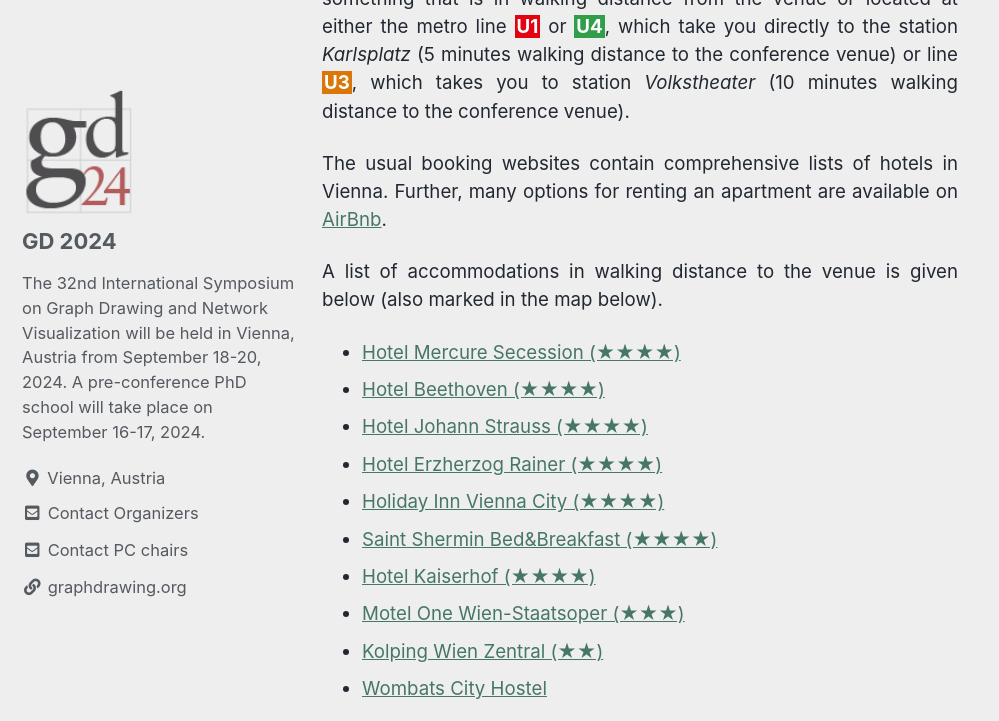
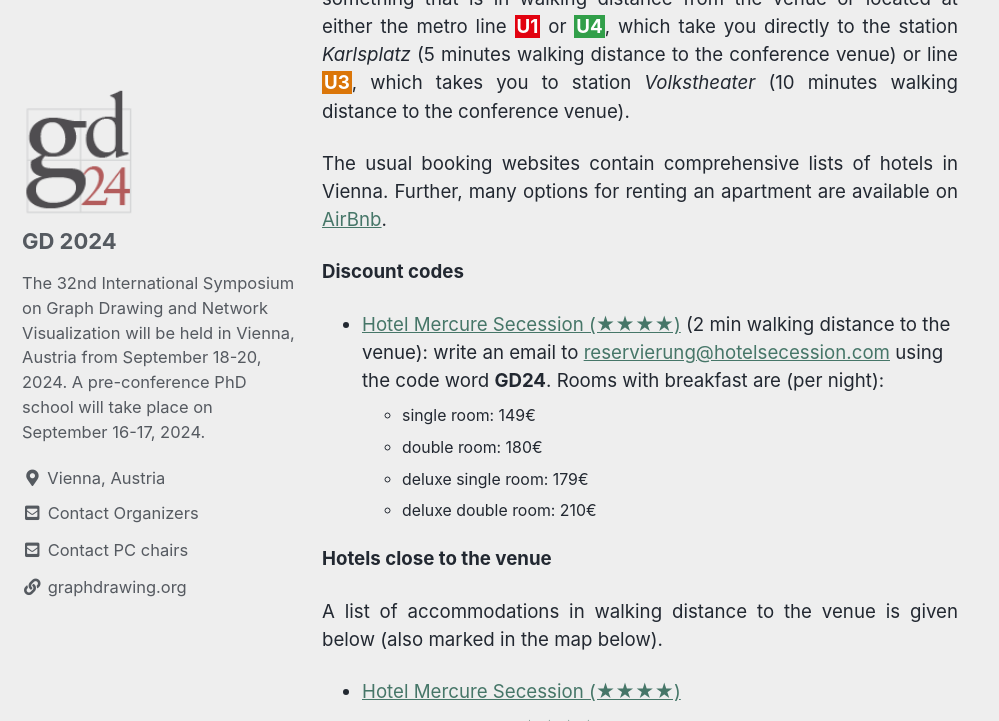
Before and after one commit to graphdrawing/gd2024, a Jekyll site: the page built from pages/travel_accomodation.md, in a window 1280 px wide and 900 px high, scrolled down 4235 px, cut to the strip 0-721 px from the top of the window. Shown: the whole strip, without its empty margins (0-999 px from the left). Built offline with Jekyll 4.4.1, drawn with Linux system fonts in a browser that asks for light colours; cached includes are drawn as plain includes.

Commit message:
discount code secession

```diff
--- a/pages/travel_accomodation.md
+++ b/pages/travel_accomodation.md
@@ -63,6 +63,16 @@ Vienna has a large selection of hotels and apartments from budget options to lux
 When choosing your accommodation, we suggest that you look for something that is in walking distance from the venue or located at either the metro line <span style="background-color: #e20210; color: white; font-weight: bold; padding: 0px 2px;">U1</span> or <span style="background-color: #319f49; color: white; font-weight: bold; padding: 0px 2px;">U4</span>, which take you directly to the station *Karlsplatz* (5 minutes walking distance to the conference venue) or line <span style="background-color: #db7609; color: white; font-weight: bold; padding: 0px 2px;">U3</span>, which takes you to station *Volkstheater* (10 minutes walking distance to the conference venue).
 
 The usual booking websites contain comprehensive lists of hotels in Vienna. Further, many options for renting an apartment are available on [AirBnb](https://www.airbnb.com/s/Wien--Austria/homes?refinement_paths%5B%5D=%2Fhomes&place_id=ChIJ59ay5nQHbUcRTsCwZOGNF9c&checkin=2024-09-17&checkout=2024-09-20&adults=1).
+
+**Discount codes**
+
+- [Hotel Mercure Secession (★★★★)](https://www.hotelsecession.com/) (2 min walking distance to the venue): write an email to [reservierung@hotelsecession.com](reservierung@hotelsecession.com) using the code word **GD24**. Rooms with breakfast are (per night):
+  - single room: 149€
+  - double room: 180€
+  - deluxe single room: 179€
+  - deluxe double room: 210€
+
+**Hotels close to the venue**
 
 A list of accommodations in walking distance to the venue is given below (also marked in the map below).
 - [Hotel Mercure Secession (★★★★)](https://www.hotelsecession.com/)
```
